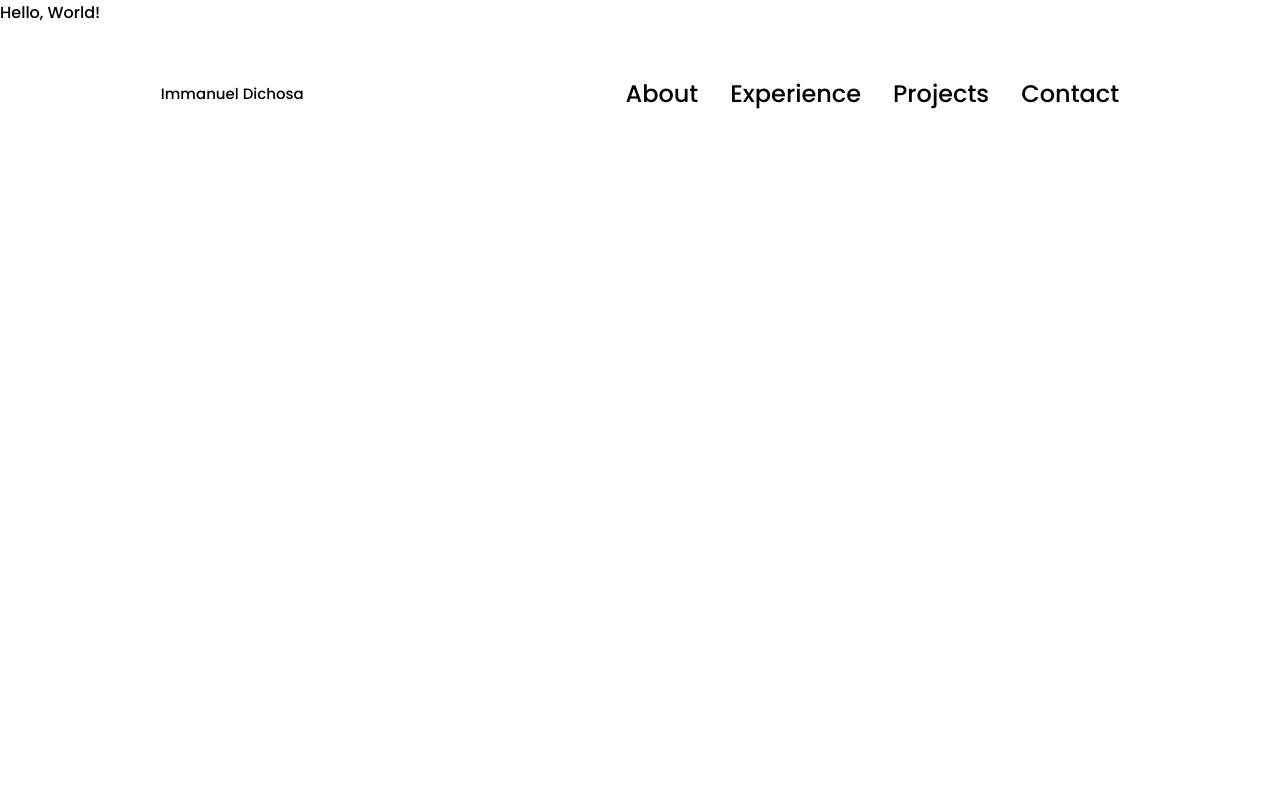
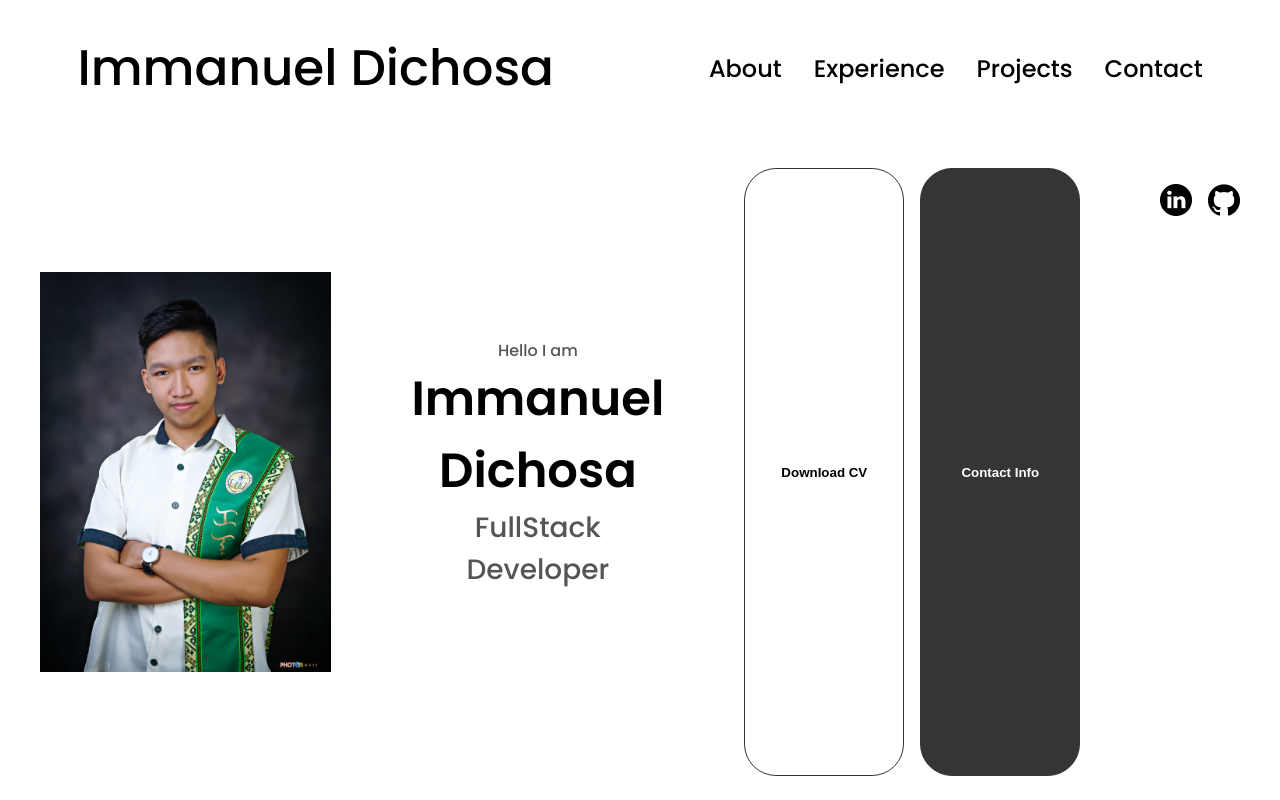
Before and after one commit to DFimman/PERSONAL_PORTFOLIO, a plain HTML site: page Index.html in a window 1280 px wide. Drawn offline with Linux system fonts and the light colour scheme.

Commit message:
Added Profile Section

```diff
--- a/Index.html
+++ b/Index.html
@@ -9,7 +9,6 @@
     <title>My Portfolio</title>
   </head>
   <body>
-    Hello, World!
     <nav id="desktop-nav">
       <div class="logo">Immanuel Dichosa</div>
       <div>
@@ -37,6 +36,41 @@
         </div>
       </div>
     </nav>
+    <section id="profile">
+      <div class="section__pic-container">
+        <img src="./Assets/Dichosa_immanuel2.jpg" alt="Profile Picture" />
+      </div>
+      <div class="section__text">
+        <p class="section__text__p1">Hello I am</p>
+        <h1 class="title">Immanuel Dichosa</h1>
+        <p class="section__text__p2">FullStack Developer</p>
+      </div>
+      <div class="btn-container">
+        <button
+          class="btn btn-color-2"
+          onclick="window.open('./Assets/sample.pdf')"
+        >
+          Download CV
+        </button>
+        <button class="btn btn-color-1" onclick="location.href = './#contact'">
+          Contact Info
+        </button>
+      </div>
+      <div id="socials-container">
+        <img
+          src="./Assets/linkedin.png"
+          alt="My Linkedin Profile"
+          class="icon"
+          onclick="location.href='https://github.com/DFimman'"
+        />
+        <img
+          src="./Assets/github.png"
+          alt="My Github Profile"
+          class="icon"
+          onclick="location.href='https://www.linkedin.com/in/immanuel-dichosa-337861131'"
+        />
+      </div>
+    </section>
     <script src="script.js"></script>
   </body>
 </html>
--- a/style.css
+++ b/style.css
@@ -59,7 +59,7 @@ a:hover {
 }
 
 .logo {
-  font-size: 15px;
+  font-size: 50px;
 }
 
 .logo:hover {
@@ -145,3 +145,118 @@ a:hover {
 .hamburger-icon span:first-child {
   transform: none;
 }
+
+/* Sections */
+
+section {
+  padding-top: 4vh;
+  height: 96vh;
+  margin: 0 10rem;
+  box-sizing: border-box;
+  min-height: fit-content;
+}
+
+.section-container {
+  display: flex;
+}
+
+/* Profile Section */
+
+#profile {
+  display: flex;
+  justify-content: center;
+  gap: 5rem;
+  height: 80vh;
+}
+
+.section__pic-container {
+  display: flex;
+  height: 400px;
+  width: 400px;
+  margin: auto 0;
+}
+
+.section__text {
+  align-self: center;
+  text-align: center;
+}
+
+.section__text_p {
+  font-weight: 600;
+}
+
+.section__text__p1 {
+  text-align: center;
+}
+
+.section__text__p2 {
+  font-size: 1.75rem;
+  margin-bottom: 1rem;
+}
+
+.title {
+  font-size: 3rem;
+  text-align: center;
+}
+
+#socials-container {
+  display: flex;
+  justify-content: center;
+  margin-top: 1rem;
+  gap: 1rem;
+}
+
+/* Icons */
+
+.icon {
+  cursor: pointer;
+  height: 2rem;
+}
+
+/* Buttons */
+
+.btn-container {
+  display: flex;
+  justify-content: center;
+  gap: 1rem;
+}
+
+.btn {
+  font-weight: 600;
+  transition: all 300ms ease;
+  padding: 1rem;
+  width: 10rem;
+  border-radius: 2rem;
+}
+
+.btn-color-1,
+.btn-color-2 {
+  border: rgb(53, 53, 53) 0.1rem solid;
+}
+
+.btn-color-1:hover,
+.btn-color-2:hover {
+  cursor: pointer;
+}
+
+.btn-color-1,
+.btn-color-2:hover {
+  background: rgb(53, 53, 53);
+  color: white;
+}
+
+.btn-color-1:hover {
+  background: rgb(0, 0, 0);
+}
+
+.btn-color-2 {
+  background: none;
+}
+
+.btn-color-2:hover {
+  border: rgb(255, 255, 255) 0.1rem solid;
+}
+
+.btn-container {
+  gap: 1rem;
+}
```
Also changed, not shown: Assets/github.png (renamed from Assets/MicrosoftTeams-image (10).png), Assets/linkedin.png (renamed from Assets/MicrosoftTeams-image (11).png), 1 other file.
